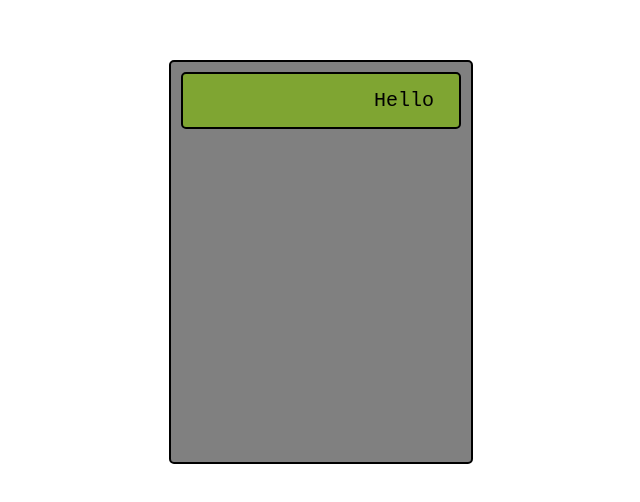
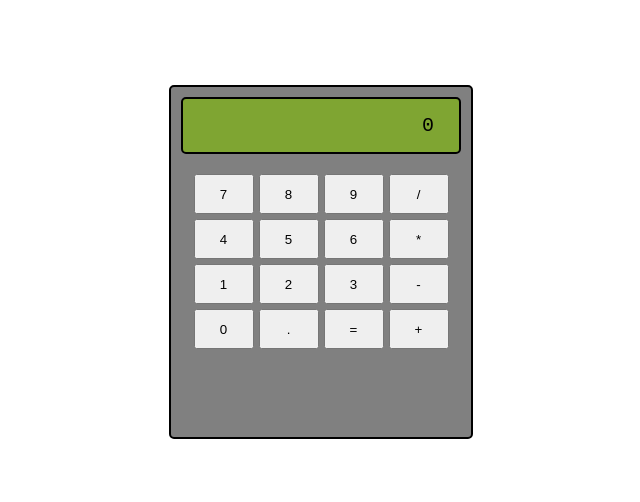
Before and after one commit to IsChrissss/top-calculator, a plain HTML site: page index.html in a window 1280 px wide. Shown: the part 138-640 px from the top of the page, without its empty margins (319-959 px from the left). Drawn offline with Linux system fonts and the light colour scheme.

Commit message:
Add buttons to introduce numbers and operators

```diff
--- a/script.js
+++ b/script.js
@@ -26,5 +26,26 @@ const container = document.querySelector(".container")
 
 const screen = document.createElement("span")
 screen.classList.add("screen")
-screen.textContent = "Hello";
+screen.textContent = "0"
 container.appendChild(screen)
+
+const buttons = document.createElement("div")
+buttons.classList.add("buttons")
+container.appendChild(buttons)
+
+const buttonValues = [
+    '7', '8', '9', '/',
+    '4', '5', '6', '*',
+    '1', '2', '3', '-',
+    '0', '.', '=', '+',
+]
+
+buttonValues.forEach(value => {
+    const button = document.createElement("button")
+    button.textContent = value
+    buttons.appendChild(button)
+
+    button.addEventListener("click", () => {
+        screen.textContent += value;
+    })
+})
--- a/style.css
+++ b/style.css
@@ -13,16 +13,30 @@ body {
 
 .container {
     width: 300px;
-    height: 400px;
+    height: 350px;
     background-color: grey;
 }
 
 .screen {
     display: block;
     text-align: right;
+    box-sizing: border-box;
     padding: 15px 25px;
     font-size: 20px;
     font-family: 'Courier New', Courier, sans-serif;
     margin: 10px;
     background-color: rgb(127, 165, 50);
 }
+
+.buttons {
+    display: flex;
+    flex-wrap: wrap;
+    justify-content: center;
+    gap: 5px;
+    padding: 10px;
+}
+
+button {
+    flex-basis: 60px;
+    height: 40px;
+}
```
